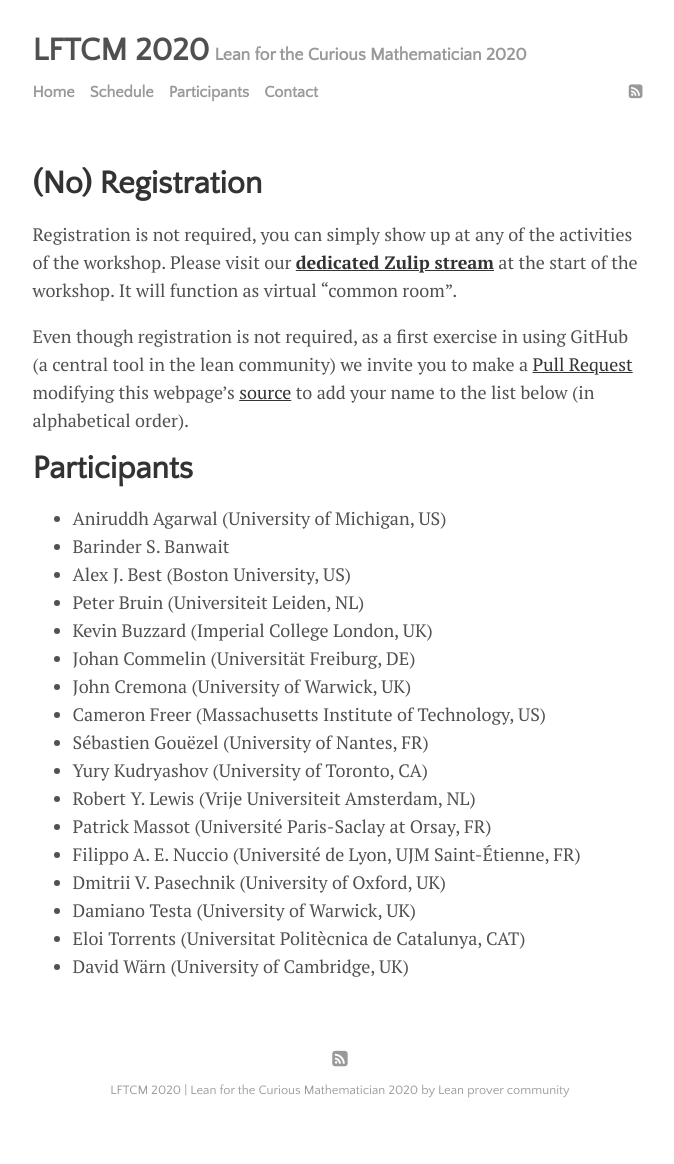
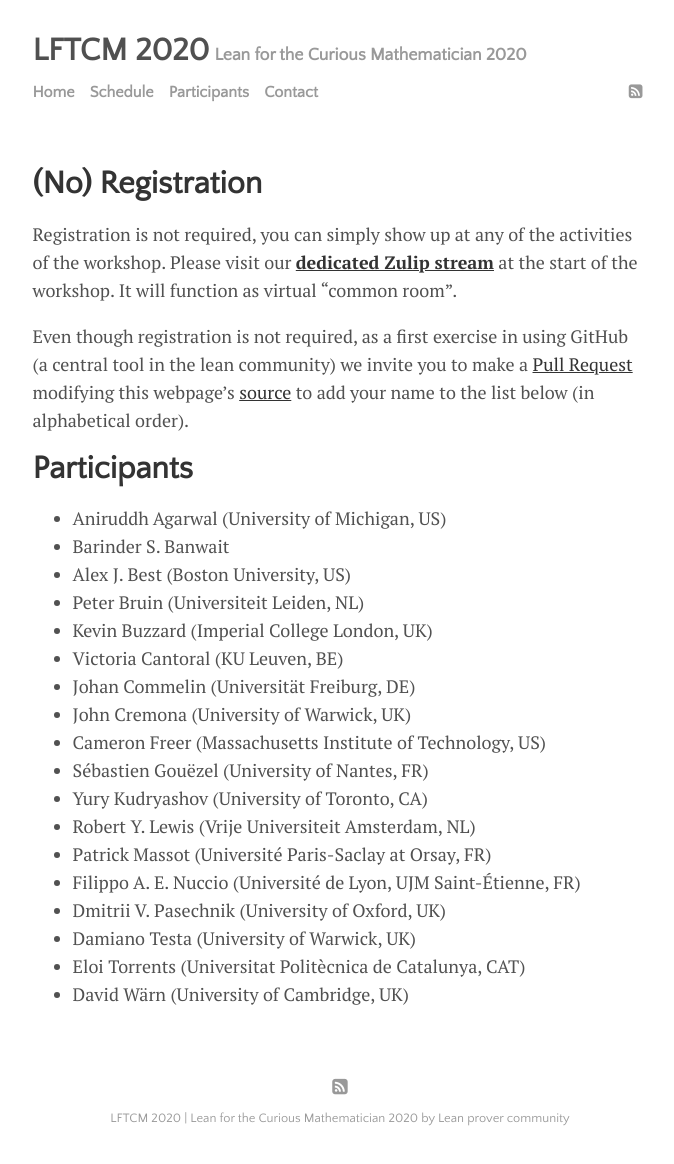
Before and after one commit to leanprover-community/lftcm2020, a Jekyll site: the page built from participants.md, in a window 1280 px wide. Shown: the whole page, without its empty margins (300-974 px from the left). Built offline with Jekyll 4.4.1, drawn with Linux system fonts in a browser that asks for light colours; before the commit the page ends 1136 px from its top, so only the background shows below that.

Commit message:
Update participants.md

```diff
--- a/participants.md
+++ b/participants.md
@@ -29,6 +29,7 @@ to add your name to the list below (in alphabetical order).
 * Alex J. Best (Boston University, US)
 * Peter Bruin (Universiteit Leiden, NL)
 * Kevin Buzzard (Imperial College London, UK)
+* Victoria Cantoral (KU Leuven, BE)
 * Johan Commelin (Universität Freiburg, DE)
 * John Cremona (University of Warwick, UK)
 * Cameron Freer (Massachusetts Institute of Technology, US)
```
